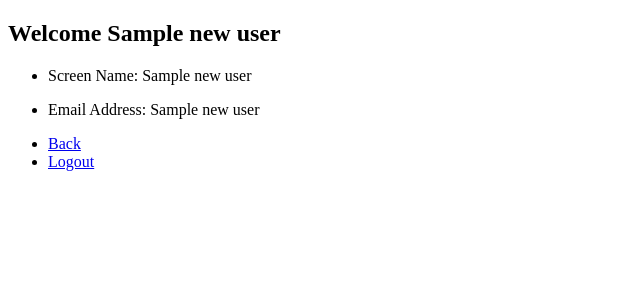
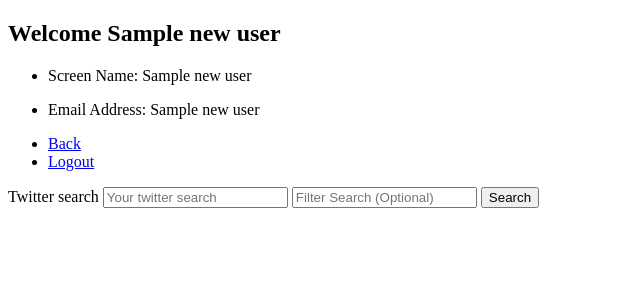
Before and after one commit to JustChillin21/Tweet-Analysis-NIAAB, a Flask app: page /profile in a window 1280 px wide. Shown: the top 300 px of the page, without its empty margins (0-640 px from the left). Run offline with Flask 2, Linux system fonts and the light colour scheme; the visitor is signed in with stand-in values (Sample User, id 1); a database or web service that is not in the repository returns one stand-in record (values such as "Sample title"); parts of the project's set-up code (start-up, migrations or seed data) failed here and were passed over; some libraries are stand-ins or nearby versions.

Commit message:
Section 10 Lesson 129 - Allowing users to perform custom searches
+profile.html
    - Added a form to take in a user input and pass it to the search page.

=have to modify the twitter utils file to return from website authentication.
-should make an auto verification function in console version
-need to clean up code

```diff
--- a/project/app-flask.py
+++ b/project/app-flask.py
@@ -66,7 +66,8 @@ def profile():
 @app.route('/search')
 def search():
     topic=request.args.get('q')
-    tweets = g.user.tw_request(topic=topic)
+    filterby=request.args.get('fb')
+    tweets = g.user.tw_request(topic=topic, filterby=filterby)
     tweet_texts=[tweet['text'] for tweet in tweets['statuses']]
     return render_template('search.html', content=tweet_texts)
 
--- a/project/templates/home.html
+++ b/project/templates/home.html
@@ -10,7 +10,7 @@
     <ul>
         <li><a href="{{ url_for('twitter_login') }}">Login with Twitter</a></li>
         <li><a href="{{ url_for('profile') }}"> View Profile</a></li>
-        <li><a href="{{ url_for('search') }}"> Search Tweets</a></li>
+
     </ul>
 </body>
 </html>
--- a/project/templates/profile.html
+++ b/project/templates/profile.html
@@ -9,9 +9,16 @@
         <ul title="Profile">
             <li><p>Screen Name: {{user.screen_name}}</p></li>
             <li><p>Email Address: {{user.email}}</p></li>
+            <!--<li><a href="{{ url_for('search') }}">Search Tweets</a></li>-->
             <li><a href="{{ url_for('homepage') }}">Back</a></li>
             <li><a href="{{ url_for('logout') }}">Logout</a></li>
+        </ul>
 
-        </ul>
+    <form action="{{url_for('search')}}">
+        <label for="q">Twitter search</label>
+        <input type="text" name="q" id="q" placeholder="Your twitter search" class="input"/>
+        <input type="text" name="fb" id="fb" placeholder="Filter Search (Optional)" class="input"/>
+        <button type="submit">Search</button>
+    </form>
 </body>
 </html>
--- a/project/templates/search.html
+++ b/project/templates/search.html
@@ -8,7 +8,6 @@
 </head>
 
 <body>
-    <!--<input type="text" name="query" id="query" class="input"/>-->
     <div class="container">
         <ul class="list-group" id="tweets">
             {% for element in content%}
@@ -16,6 +15,9 @@
             {% endfor %}
         </ul>
     </div>
+    <ul>
+        <li><a href="{{ url_for('profile') }}"> Return to Profile</a></li>
+    </ul>
 </body>
 
 </html>
```
